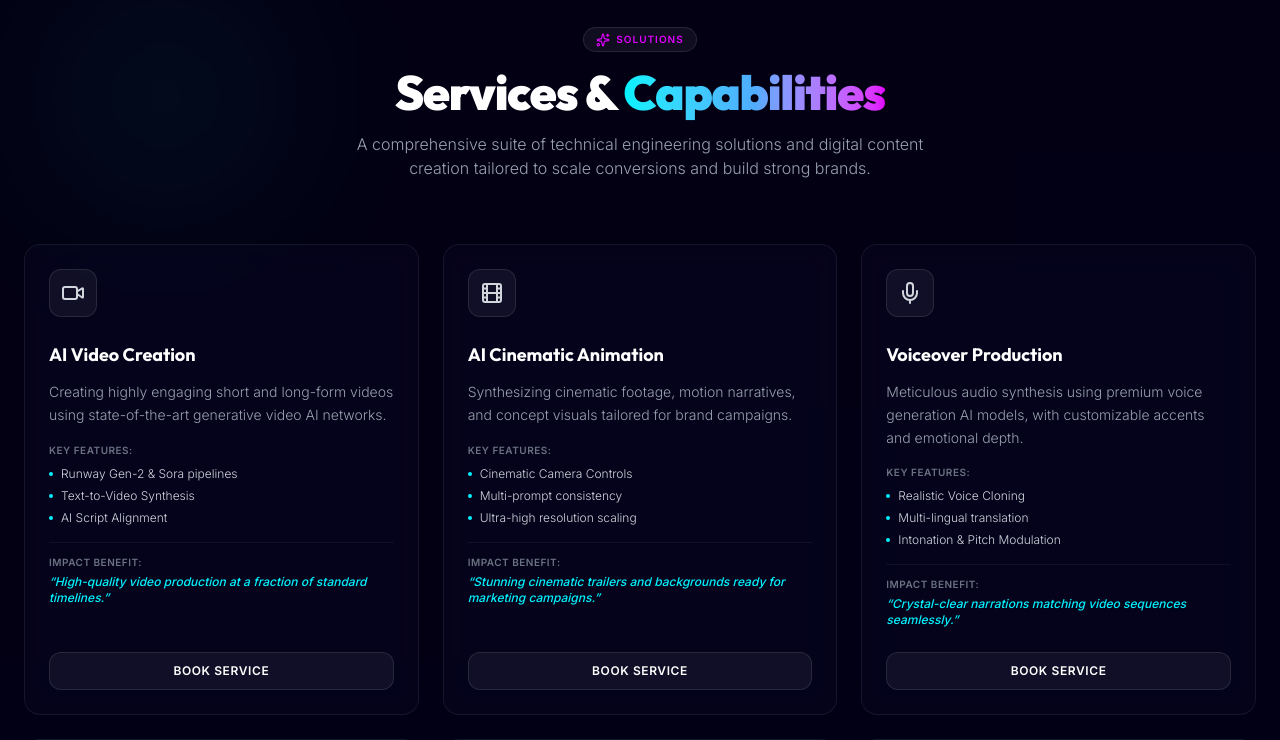
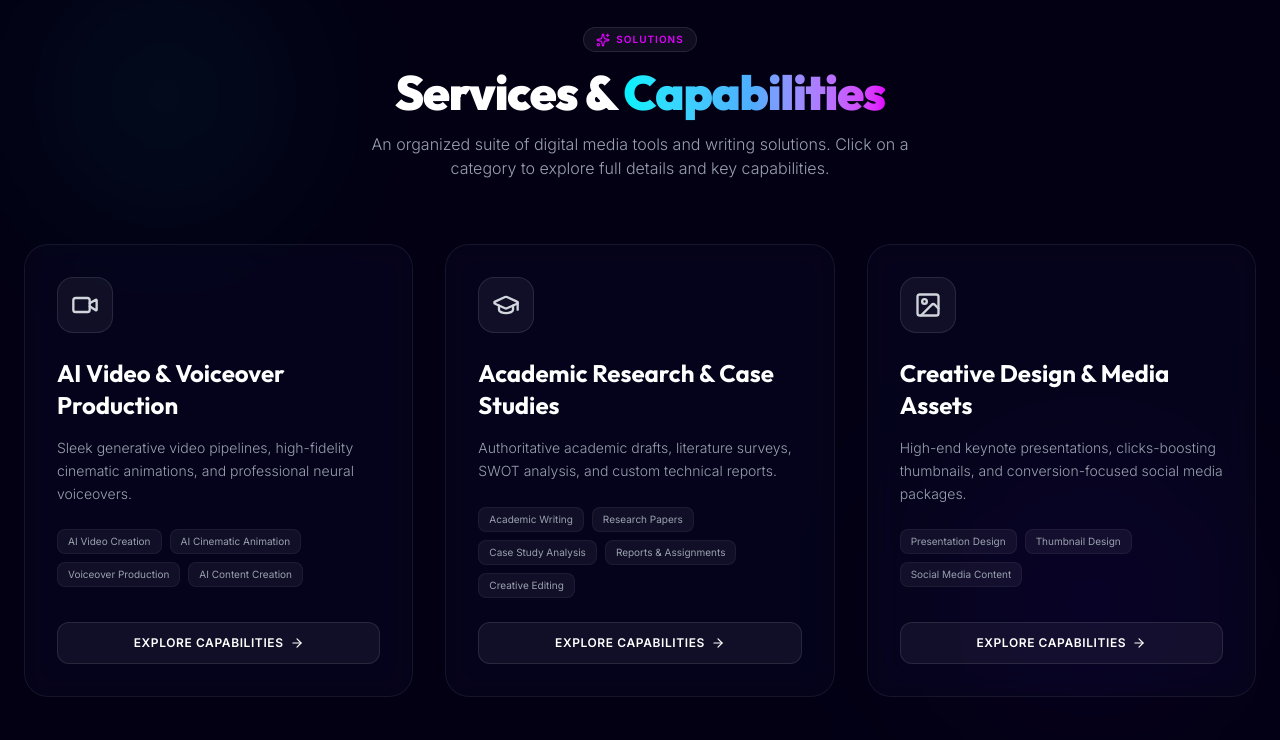
Before and after one commit to BuildsByMT/portfolio-mine, a Next.js app: page / in a window 1280 px wide. Shown: the part 1880-2620 px from the top of the page. Built offline with nearby package versions, Linux system fonts and the light colour scheme.

Commit message:
Feat: Integrate Web3Forms for contact emails and refactor Services section into interactive collapsible categories

```diff
--- a/src/components/sections/Contact.tsx
+++ b/src/components/sections/Contact.tsx
@@ -61,15 +61,31 @@ export default function Contact() {
     }
   };
 
-  const handleSubmit = (e: React.FormEvent) => {
+  const handleSubmit = async (e: React.FormEvent) => {
     e.preventDefault();
     if (!validate()) return;
 
     setIsSubmitting(true);
 
-    // Simulate API call
-    setTimeout(() => {
-      setIsSubmitting(false);
+    try {
+      const response = await fetch("https://api.web3forms.com/submit", {
+        method: "POST",
+        headers: {
+          "Content-Type": "application/json",
+          Accept: "application/json",
+        },
+        body: JSON.stringify({
+          access_key: process.env.NEXT_PUBLIC_WEB3FORMS_KEY || "YOUR_ACCESS_KEY_HERE",
+          name: formData.name,
+          email: formData.email,
+          subject: `Portfolio Contact - ${formData.service}`,
+          message: `Client Name: ${formData.name}\nClient Email: ${formData.email}\nSelected Service: ${formData.service}\n\nMessage Details:\n${formData.message}`,
+        }),
+      });
+
+      const result = await response.json();
+
+      if (result.success) {
         setIsSuccess(true);
 
         // Trigger canvas confetti burst
@@ -82,7 +98,15 @@ export default function Contact() {
 
         // Clear form
         setFormData({ name: "", email: "", service: "General Inquiry", message: "" });
-    }, 1200);
+      } else {
+        alert(result.message || "Failed to send message. Please configure your Web3Forms access key.");
+      }
+    } catch (error) {
+      console.error("Error submitting contact form:", error);
+      alert("Unable to send message due to a connection issue. Please try again.");
+    } finally {
+      setIsSubmitting(false);
+    }
   };
 
   const handleCopyEmail = () => {
--- a/src/components/sections/Services.tsx
+++ b/src/components/sections/Services.tsx
@@ -1,119 +1,144 @@
 "use client";
 
-import { motion } from "framer-motion";
+import { useState } from "react";
+import { motion, AnimatePresence } from "framer-motion";
 import {
   Video, Film, Mic, GraduationCap, FileText,
   BarChart, BookOpen, Presentation, Sparkles,
-  Image as ImageIcon, Edit, Share2
+  Image as ImageIcon, Edit, Share2, X, ArrowLeft, ArrowRight
 } from "lucide-react";
 
-const SERVICES = [
+const SERVICE_GROUPS = [
+  {
+    id: "ai-media",
+    title: "AI Video & Voiceover Production",
+    shortDescription: "Sleek generative video pipelines, high-fidelity cinematic animations, and professional neural voiceovers.",
+    icon: Video,
+    color: "group-hover:text-[#00f2fe]",
+    glow: "hover:shadow-[0_0_20px_rgba(0,242,254,0.3)] hover:border-[#00f2fe]/40",
+    services: [
       {
         title: "AI Video Creation",
         description: "Creating highly engaging short and long-form videos using state-of-the-art generative video AI networks.",
         features: ["Runway Gen-2 & Sora pipelines", "Text-to-Video Synthesis", "AI Script Alignment"],
-    benefits: "High-quality video production at a fraction of standard timelines.",
-    icon: Video,
-    color: "group-hover:text-[#00f2fe]"
+        benefits: "High-quality video production at a fraction of standard timelines."
       },
       {
         title: "AI Cinematic Animation",
         description: "Synthesizing cinematic footage, motion narratives, and concept visuals tailored for brand campaigns.",
         features: ["Cinematic Camera Controls", "Multi-prompt consistency", "Ultra-high resolution scaling"],
-    benefits: "Stunning cinematic trailers and backgrounds ready for marketing campaigns.",
-    icon: Film,
-    color: "group-hover:text-[#4facfe]"
+        benefits: "Stunning cinematic trailers and backgrounds ready for marketing campaigns."
       },
       {
         title: "Voiceover Production",
         description: "Meticulous audio synthesis using premium voice generation AI models, with customizable accents and emotional depth.",
         features: ["Realistic Voice Cloning", "Multi-lingual translation", "Intonation & Pitch Modulation"],
-    benefits: "Crystal-clear narrations matching video sequences seamlessly.",
-    icon: Mic,
-    color: "group-hover:text-[#7f00ff]"
+        benefits: "Crystal-clear narrations matching video sequences seamlessly."
       },
+      {
+        title: "AI Content Creation",
+        description: "Generating highly optimized blog copy, LinkedIn articles, and marketing copy utilizing advanced prompt engineering.",
+        features: ["Persona-based prompt engineering", "SEO optimization targeting keywords", "Brand voice alignment"],
+        benefits: "Scalable high-quality content output written with human-like flow."
+      }
+    ]
+  },
+  {
+    id: "academic-writing",
+    title: "Academic Research & Case Studies",
+    shortDescription: "Authoritative academic drafts, literature surveys, SWOT analysis, and custom technical reports.",
+    icon: GraduationCap,
+    color: "group-hover:text-[#7f00ff]",
+    glow: "hover:shadow-[0_0_20px_rgba(127,0,255,0.3)] hover:border-[#7f00ff]/40",
+    services: [
       {
         title: "Academic Writing",
         description: "Authoritative academic drafts, essays, and critiques compiled under strict citation standards (APA, Harvard, IEEE).",
         features: ["Grammar & Plagiarism Cleansed", "Structured Bibliographies", "Cohesive Thesis Layouts"],
-    benefits: "A grade standard structure showcasing high academic depth.",
-    icon: GraduationCap,
-    color: "group-hover:text-[#e100ff]"
+        benefits: "A grade standard structure showcasing high academic depth."
       },
       {
         title: "Research Papers",
         description: "Deep literature surveys, methodology drafting, and technical analysis on computer science, engineering, and business themes.",
         features: ["In-depth Literature Review", "Quantitative & Qualitative Analysis", "Citation Index Compliance"],
-    benefits: "Rigorous academic synthesis aligned with peer-review standards.",
-    icon: FileText,
-    color: "group-hover:text-[#00f2fe]"
+        benefits: "Rigorous academic synthesis aligned with peer-review standards."
       },
       {
         title: "Case Study Analysis",
         description: "Synthesizing comprehensive reviews of real-world business bottlenecks and technical architectural resolutions.",
         features: ["Swot & PESTEL frameworks", "Root Cause Appraisals", "Data-driven Interventions"],
-    benefits: "Strategic actionable roadmaps detailing implementation paths.",
-    icon: BarChart,
-    color: "group-hover:text-[#4facfe]"
+        benefits: "Strategic actionable roadmaps detailing implementation paths."
       },
       {
         title: "Reports & Assignments",
         description: "Meticulous documentation detailing software requirements, functional systems, database schemas, and source code behaviors.",
         features: ["System Specification Reports", "Database Model Diagrams", "Structured Code Explanations"],
-    benefits: "Clear technical breakdowns ready for developers and evaluators.",
-    icon: BookOpen,
-    color: "group-hover:text-[#7f00ff]"
+        benefits: "Clear technical breakdowns ready for developers and evaluators."
       },
+      {
+        title: "Creative Editing",
+        description: "Polishing drafts, formatting styles, and refining layout structures to match high-end corporate standards.",
+        features: ["Proofreading & Content Refining", "Formatting Styles (APA, MLA, IEEE)", "Visual Layout Polishing"],
+        benefits: "Highly polished documentation ready for executive reviews."
+      }
+    ]
+  },
+  {
+    id: "creative-design",
+    title: "Creative Design & Media Assets",
+    shortDescription: "High-end keynote presentations, clicks-boosting thumbnails, and conversion-focused social media packages.",
+    icon: ImageIcon,
+    color: "group-hover:text-[#e100ff]",
+    glow: "hover:shadow-[0_0_20px_rgba(225,0,255,0.3)] hover:border-[#e100ff]/40",
+    services: [
       {
         title: "Presentation Design",
         description: "Designing high-end custom keynote and slide presentations styled with premium animations and layouts.",
         features: ["Figma & Canva Pro Templates", "Dynamic Slide Flow Layouts", "Interactive Pitch Deck Assets"],
-    benefits: "Visual presentations that easily hook and persuade stakeholders.",
-    icon: Presentation,
-    color: "group-hover:text-[#e100ff]"
-  },
-  {
-    title: "AI Content Creation",
-    description: "Generating highly optimized blog copy, LinkedIn articles, and marketing copy utilizing advanced prompt engineering.",
-    features: ["Persona-based prompt engineering", "SEO optimization targeting keywords", "Brand voice alignment"],
-    benefits: "Scalable high-quality content output written with human-like flow.",
-    icon: Sparkles,
-    color: "group-hover:text-[#00f2fe]"
+        benefits: "Visual presentations that easily hook and persuade stakeholders."
       },
       {
         title: "Thumbnail Design",
         description: "Creating highly clickable, high-contrast, and aesthetic custom thumbnails that boost CTR and conversions.",
         features: ["Aesthetic Glassmorphism Styles", "Vibrant Color Correction", "Clean Bold Typography Layouts"],
-    benefits: "Enhanced click-through rates that multiply traffic instantly.",
-    icon: ImageIcon,
-    color: "group-hover:text-[#4facfe]"
-  },
-  {
-    title: "Creative Editing",
-    description: "Polishing drafts, formatting styles, and refining layout structures to match high-end corporate standards.",
-    features: ["Proofreading & Content Refining", "Formatting Styles (APA, MLA, IEEE)", "Visual Layout Polishing"],
-    benefits: "Highly polished documentation ready for executive reviews.",
-    icon: Edit,
-    color: "group-hover:text-[#7f00ff]"
+        benefits: "Enhanced click-through rates that multiply traffic instantly."
       },
       {
         title: "Social Media Content",
         description: "Synthesizing engaging copy, visual posts, and video briefs built for platforms like LinkedIn, Twitter, and TikTok.",
         features: ["Engaging hooks & storytelling", "Multi-format platform templates", "Trending content blueprints"],
-    benefits: "Accelerated online engagement and authority building.",
-    icon: Share2,
-    color: "group-hover:text-[#e100ff]"
+        benefits: "Accelerated online engagement and authority building."
+      }
+    ]
   }
 ];
 
 export default function Services() {
+  const [selectedGroup, setSelectedGroup] = useState<typeof SERVICE_GROUPS[0] | null>(null);
+
   const handleScrollToContact = (serviceName: string) => {
     const contactSection = document.querySelector("#contact");
     if (contactSection) {
-      // Pre-fill message field in contact form
+      // Pre-fill service selector and message field in contact form
+      const serviceSelect = document.querySelector("#contact-service") as HTMLSelectElement;
+      if (serviceSelect) {
+        // Look for matching service option
+        for (let i = 0; i < serviceSelect.options.length; i++) {
+          if (serviceSelect.options[i].text.toLowerCase().includes(serviceName.substring(0, 10).toLowerCase())) {
+            serviceSelect.selectedIndex = i;
+            // Dispatch change event to react state
+            const event = new Event('change', { bubbles: true });
+            serviceSelect.dispatchEvent(event);
+            break;
+          }
+        }
+      }
+
       const messageInput = document.querySelector("#contact-message") as HTMLTextAreaElement;
       if (messageInput) {
         messageInput.value = `Hi Muzammil, I would like to inquire about your "${serviceName}" service. Let's discuss further!`;
+        const event = new Event('input', { bubbles: true });
+        messageInput.dispatchEvent(event);
       }
 
       const navHeight = 70;
@@ -153,35 +178,116 @@ export default function Services() {
           </h2>
 
           <p className="font-sans text-gray-400 text-sm sm:text-base max-w-xl font-light">
-            A comprehensive suite of technical engineering solutions and digital content creation tailored to scale conversions and build strong brands.
+            An organized suite of digital media tools and writing solutions. Click on a category to explore full details and key capabilities.
           </p>
         </div>
 
-        {/* Staggered Grid Layout */}
-        <div className="grid grid-cols-1 md:grid-cols-2 lg:grid-cols-3 gap-6">
-          {SERVICES.map((service, idx) => {
-            const Icon = service.icon;
+        {/* Category Containers Grid */}
+        <div className="grid grid-cols-1 md:grid-cols-3 gap-8">
+          {SERVICE_GROUPS.map((group, idx) => {
+            const Icon = group.icon;
             return (
               <motion.div
                 initial={{ opacity: 0, y: 25 }}
                 whileInView={{ opacity: 1, y: 0 }}
                 viewport={{ once: true, margin: "-50px" }}
-                transition={{ delay: (idx % 3) * 0.1, duration: 0.5 }}
-                key={service.title}
-                className="group relative glass-panel p-6 rounded-2xl border border-white/5 hover:border-white/10 glass-panel-hover flex flex-col justify-between"
+                transition={{ delay: idx * 0.1, duration: 0.5 }}
+                key={group.id}
+                onClick={() => setSelectedGroup(group)}
+                className={`group relative glass-panel p-8 rounded-3xl border border-white/5 cursor-pointer transition-all duration-500 flex flex-col justify-between h-full ${group.glow}`}
               >
                 <div>
                   {/* Glowing Icon Header */}
-                  <div className="mb-6 relative flex items-center justify-center w-12 h-12 rounded-xl bg-white/5 border border-white/10 group-hover:border-transparent transition-colors overflow-hidden">
-                    {/* Glowing color block inside border */}
+                  <div className="mb-6 relative flex items-center justify-center w-14 h-14 rounded-2xl bg-white/5 border border-white/10 group-hover:border-transparent transition-colors overflow-hidden">
                     <div className="absolute inset-0 bg-gradient-to-r from-[#00f2fe]/20 to-[#7f00ff]/20 opacity-0 group-hover:opacity-100 transition-opacity duration-300" />
-                    <Icon className={`w-6 h-6 text-gray-300 transition-colors duration-300 ${service.color}`} />
+                    <Icon className={`w-7 h-7 text-gray-300 transition-colors duration-300 ${group.color}`} />
                   </div>
 
                   {/* Title */}
-                  <h3 className="font-display text-lg font-bold text-white mb-3 group-hover:text-[#00f2fe] transition-colors duration-300">
+                  <h3 className="font-display text-xl sm:text-2xl font-bold text-white mb-4 group-hover:text-[#00f2fe] transition-colors duration-300">
+                    {group.title}
+                  </h3>
+
+                  {/* Description */}
+                  <p className="font-sans text-gray-400 text-sm font-light leading-relaxed mb-6">
+                    {group.shortDescription}
+                  </p>
+
+                  {/* Sub services quick tag preview */}
+                  <div className="flex flex-wrap gap-2 mb-6">
+                    {group.services.map((s) => (
+                      <span key={s.title} className="px-2.5 py-1 rounded-lg bg-white/5 border border-white/5 font-sans text-[10px] text-gray-400">
+                        {s.title}
+                      </span>
+                    ))}
+                  </div>
+                </div>
+
+                {/* View details button */}
+                <button
+                  className="w-full py-3 rounded-xl bg-white/5 border border-white/10 group-hover:border-transparent group-hover:bg-gradient-to-r group-hover:from-[#7f00ff] group-hover:to-[#e100ff] text-white font-sans text-xs font-semibold uppercase tracking-wider transition-all duration-300 cursor-pointer flex items-center justify-center gap-1.5"
+                >
+                  Explore Capabilities
+                  <ArrowRight className="w-3.5 h-3.5" />
+                </button>
+              </motion.div>
+            );
+          })}
+        </div>
+
+        {/* Services Detail Blow-up Modal */}
+        <AnimatePresence>
+          {selectedGroup && (
+            <motion.div
+              initial={{ opacity: 0 }}
+              animate={{ opacity: 1 }}
+              exit={{ opacity: 0 }}
+              onClick={() => setSelectedGroup(null)}
+              className="fixed inset-0 z-50 flex items-center justify-center p-4 bg-black/90 backdrop-blur-md"
+            >
+              <motion.div
+                initial={{ scale: 0.9, y: 20 }}
+                animate={{ scale: 1, y: 0 }}
+                exit={{ scale: 0.9, y: 20 }}
+                transition={{ type: "spring", duration: 0.5 }}
+                onClick={(e) => e.stopPropagation()}
+                className="relative w-full max-w-4xl max-h-[90vh] overflow-y-auto rounded-3xl border border-white/10 bg-[#07051a]/95 shadow-2xl p-6 sm:p-8"
+              >
+                {/* Header Back Pill and Close Button Row */}
+                <div className="flex items-center justify-between mb-8 pb-4 border-b border-white/5">
+                  <button
+                    onClick={() => setSelectedGroup(null)}
+                    className="flex items-center gap-2 px-3 py-1.5 rounded-lg bg-white/5 hover:bg-white/10 border border-white/10 text-gray-300 hover:text-white hover:border-[#00f2fe]/30 transition-all duration-300 cursor-pointer text-xs font-sans font-semibold"
+                  >
+                    <ArrowLeft className="w-3.5 h-3.5 text-[#00f2fe]" />
+                    Back to Portfolio
+                  </button>
+
+                  <h3 className="font-display text-lg sm:text-xl font-bold text-white hidden sm:block">
+                    {selectedGroup.title}
+                  </h3>
+
+                  <button
+                    onClick={() => setSelectedGroup(null)}
+                    className="w-8 h-8 rounded-full bg-white/5 hover:bg-white/10 border border-white/15 flex items-center justify-center text-white hover:text-[#00f2fe] transition-colors cursor-pointer"
+                    aria-label="Close details"
+                  >
+                    <X className="w-4 h-4" />
+                  </button>
+                </div>
+
+                {/* Sub-services Grid */}
+                <div className="grid grid-cols-1 md:grid-cols-2 gap-6">
+                  {selectedGroup.services.map((service) => (
+                    <div
+                      key={service.title}
+                      className="glass-panel p-6 rounded-2xl border border-white/5 flex flex-col justify-between"
+                    >
+                      <div>
+                        {/* Title */}
+                        <h4 className="font-display text-base sm:text-lg font-bold text-white mb-2 text-[#00f2fe]">
                           {service.title}
-                  </h3>
+                        </h4>
 
                         {/* Description */}
                         <p className="font-sans text-gray-400 text-xs sm:text-sm font-light leading-relaxed mb-4">
@@ -204,23 +310,29 @@ export default function Services() {
                         {/* Benefits */}
                         <div className="mb-6 pt-3 border-t border-white/5">
                           <p className="font-sans text-[10px] uppercase tracking-wider text-gray-500 font-semibold mb-1">Impact Benefit:</p>
-                    <p className="font-sans text-xs text-[#00f2fe] font-medium italic">
+                          <p className="font-sans text-xs text-[#4facfe] font-medium italic">
                             “{service.benefits}”
                           </p>
                         </div>
                       </div>
 
-                {/* CTA Button inside Card */}
+                      {/* CTA Button */}
                       <button
-                  onClick={() => handleScrollToContact(service.title)}
-                  className="w-full py-2.5 rounded-xl bg-white/5 border border-white/10 hover:border-transparent hover:bg-gradient-to-r hover:from-[#7f00ff] hover:to-[#e100ff] text-white font-sans text-xs font-semibold uppercase tracking-wider transition-all duration-300 cursor-pointer"
+                        onClick={() => {
+                          setSelectedGroup(null);
+                          handleScrollToContact(service.title);
+                        }}
+                        className="w-full py-2.5 rounded-xl bg-white/5 hover:bg-gradient-to-r hover:from-[#7f00ff] hover:to-[#e100ff] border border-white/10 hover:border-transparent text-white font-sans text-xs font-semibold uppercase tracking-wider transition-all duration-300 cursor-pointer"
                       >
                         Book Service
                       </button>
+                    </div>
+                  ))}
+                </div>
               </motion.div>
-            );
-          })}
-        </div>
+            </motion.div>
+          )}
+        </AnimatePresence>
 
       </div>
     </section>
```
Lines whose indentation alone changed are shown as unchanged.
